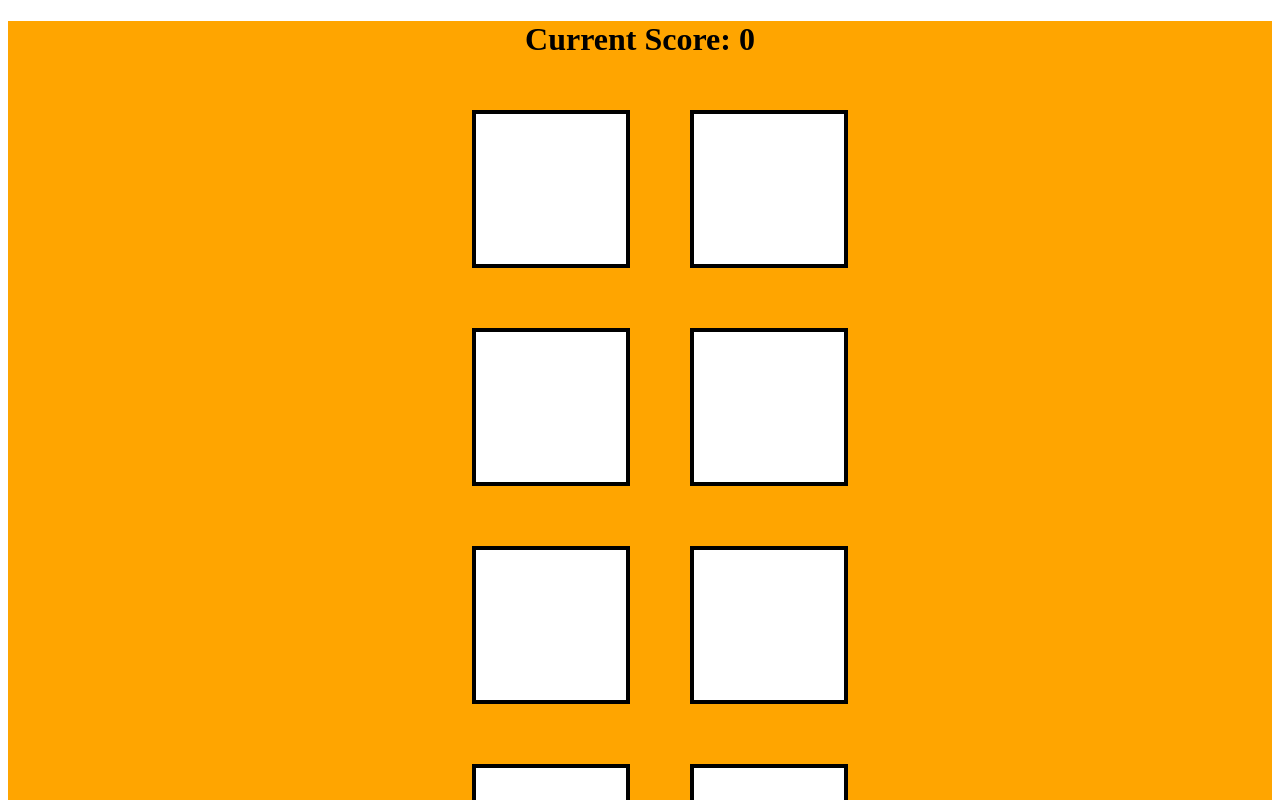
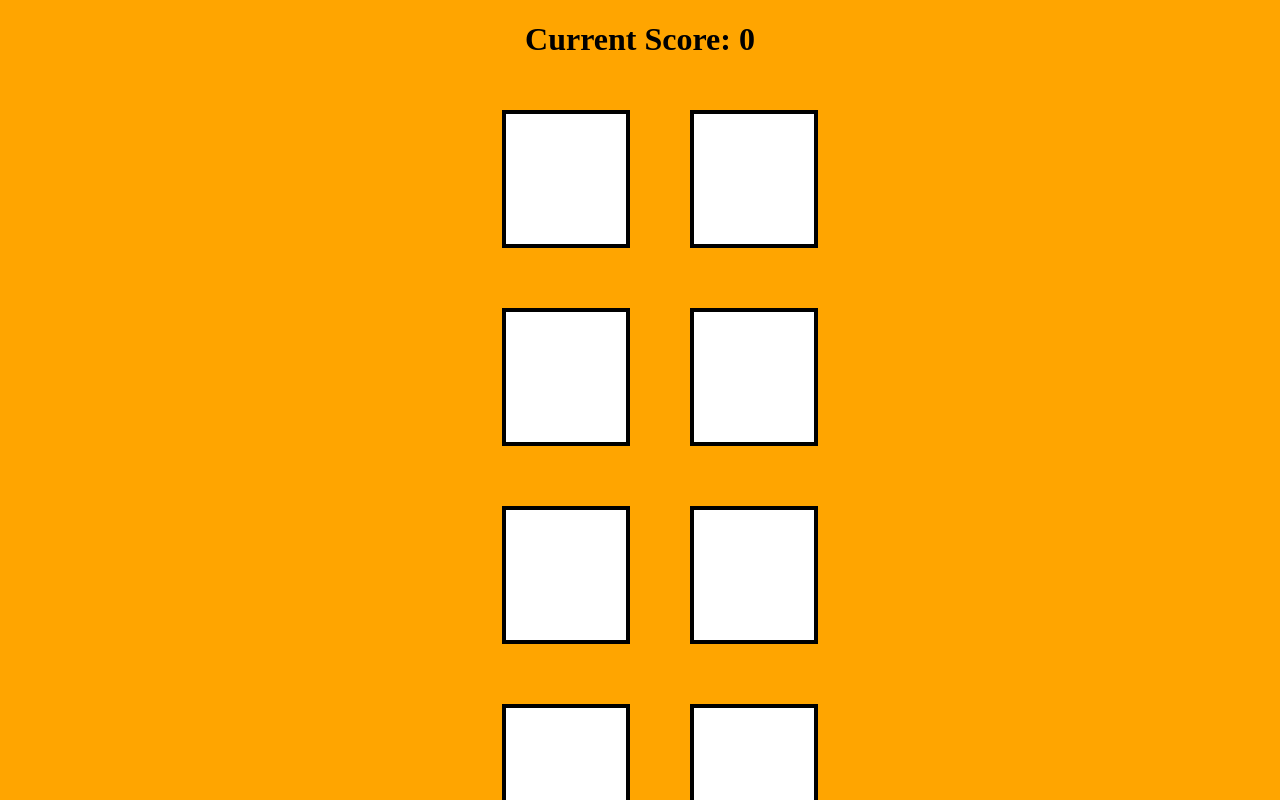
Before and after one commit to ShayFae/mix-match, a React (Create React App) app: page / in a window 1280 px wide. Shown: the top 800 px of the page. Built offline with nearby package versions, Linux system fonts and the light colour scheme.

Commit message:
Fix background

```diff
--- a/src/App.css
+++ b/src/App.css
@@ -1,8 +1,8 @@
 .cards {
   border: 4px solid black;
   margin: 30px;
-  padding: 50px;
-  width: 50px;
+  padding: 40px;
+  width: 40px;
   height: 50px
 }
 
@@ -10,6 +10,10 @@
   display: flex;
   align-items: center;
   justify-content: center;
+}
+
+body {
+  background-color: orange;
 }
 
 img {
@@ -42,7 +46,7 @@ button {
 .game {
   background-color: orange;
   /* width: 50%; */
-  height: 100vh;
+  /* height: 100vh; */
   /* overflow: hidden; */
 }
 
@@ -52,13 +56,19 @@ div {
 }
 
 .win {
-  background-color: blueviolet;
+  display: flex;
+  flex-direction: column;
+  align-items: center;
+
+  background-color: orange;
+  padding: 400px;
 }
 
 .win button {
   margin: 20px;
   padding: 8px;
   background-color: white;
+  width: 10%;
   /* color: white; */
 }
 
```
